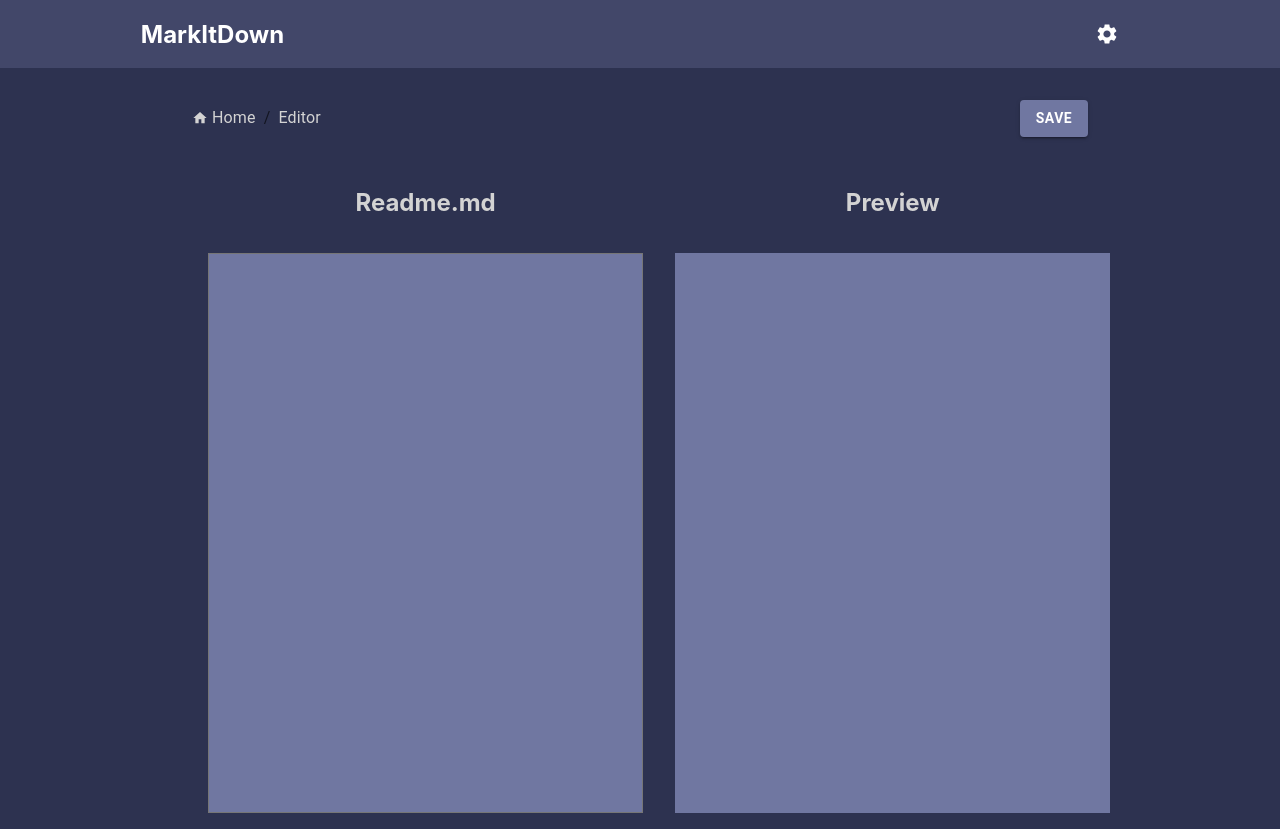
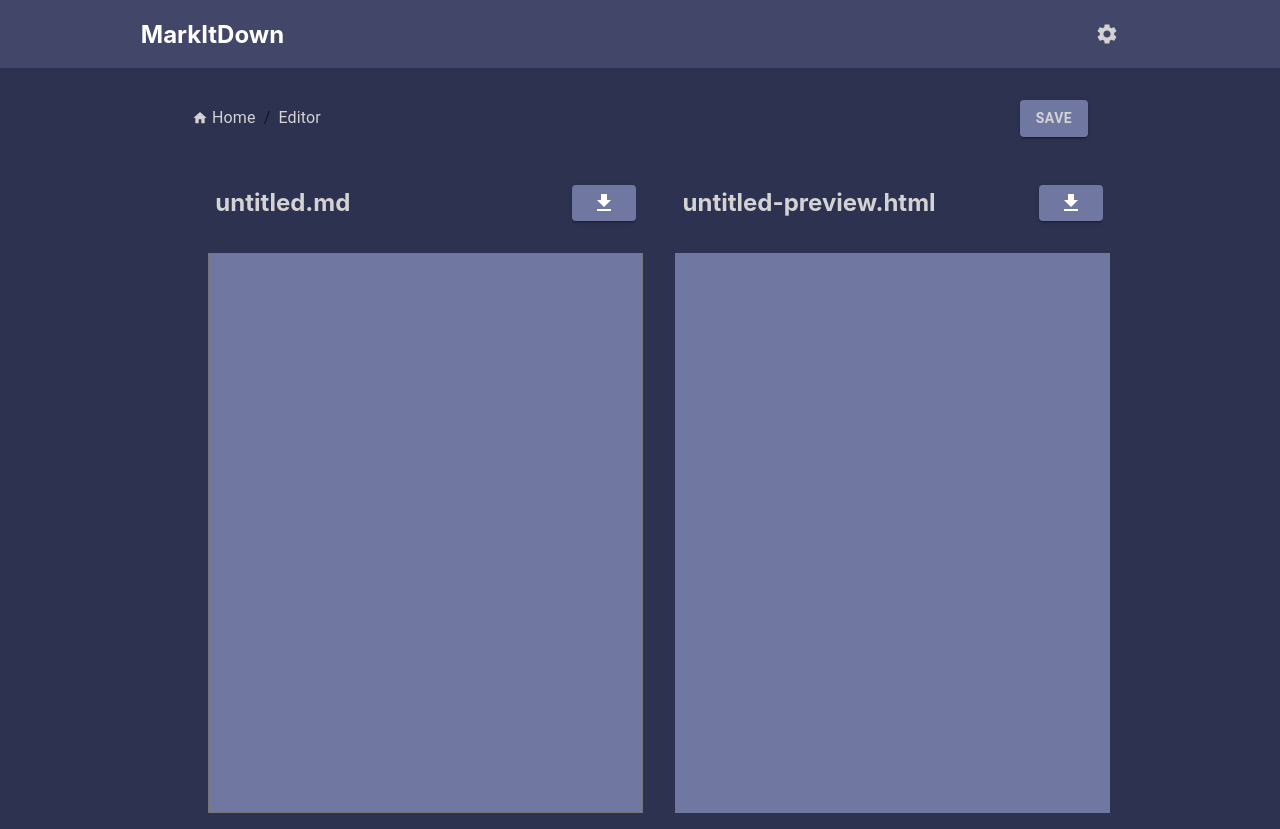
Before and after one commit to pragya-celestial-systems/mark-it-down, a React (Create React App) app: page /editor in a window 1280 px wide. Built offline with nearby package versions, Linux system fonts and the light colour scheme.

Commit message:
Utilize Components

```diff
--- a/src/App.js
+++ b/src/App.js
@@ -1,22 +1,25 @@
-import { BrowserRouter, Route, Routes } from 'react-router-dom';
-import './App.css';
-import Header from './components/Header';
-import HomePage from './pages/HomePage';
-import EditorPage from './pages/EditorPage';
-import ErrorPage from './pages/ErrorPage';
-import DocumentationPage from './pages/DocumentationPage';
+import { BrowserRouter, Route, Routes } from "react-router-dom";
+import "./App.css";
+import Header from "./components/Header";
+import HomePage from "./pages/HomePage";
+import EditorPage from "./pages/EditorPage";
+import ErrorPage from "./pages/ErrorPage";
+import DocumentationPage from "./pages/DocumentationPage";
+import { TextAreaContextProvider } from "./context/TextAreaContext";
 
 function App() {
   return (
-    <BrowserRouter>
-      <Header/>
-      <Routes>
-        <Route path='/' element={<HomePage/>} />
-        <Route path='/editor' element={<EditorPage/>} />
-        <Route path='/docs' element={<DocumentationPage/>} />
-        <Route path='*' element={<ErrorPage/>} />
-      </Routes>
-    </BrowserRouter>
+    <TextAreaContextProvider>
+      <BrowserRouter>
+        <Header />
+        <Routes>
+          <Route path="/" element={<HomePage />} />
+          <Route path="/editor" element={<EditorPage />} />
+          <Route path="/docs" element={<DocumentationPage />} />
+          <Route path="*" element={<ErrorPage />} />
+        </Routes>
+      </BrowserRouter>
+    </TextAreaContextProvider>
   );
 }
 
--- a/src/components/SettingsButton.jsx
+++ b/src/components/SettingsButton.jsx
@@ -12,7 +12,6 @@ import EditNoteIcon from "@mui/icons-material/EditNote";
 import SettingsIcon from "@mui/icons-material/Settings";
 import FileCopyIcon from "@mui/icons-material/FileCopy";
 import InfoIcon from "@mui/icons-material/Info";
-import styles from "./css/settings.button.module.css";
 
 export default function SettingsButton() {
   const [state, setState] = React.useState({
@@ -46,17 +45,20 @@ export default function SettingsButton() {
         <ListItem disablePadding>
           <ListItemButton>
             <ListItemIcon>
-              <EditNoteIcon className={styles.icon} />
+              <EditNoteIcon style={{ color: "lightgrey" }} />
             </ListItemIcon>
-            <ListItemText primary="Editor" />
+            <ListItemText style={{ color: "lightgrey" }} primary="Editor" />
           </ListItemButton>
         </ListItem>
         <ListItem disablePadding>
           <ListItemButton>
             <ListItemIcon>
-              <FileCopyIcon className={styles.icon} />
+              <FileCopyIcon style={{ color: "lightgrey" }} />
             </ListItemIcon>
-            <ListItemText primary="Saved Files" />
+            <ListItemText
+              style={{ color: "lightgrey" }}
+              primary="Saved Files"
+            />
           </ListItemButton>
         </ListItem>
       </List>
@@ -65,7 +67,10 @@ export default function SettingsButton() {
         <ListItem disablePadding>
           <ListItemButton>
             <ListItemIcon>
-              <InfoIcon className={styles.icon} />
+              <InfoIcon
+                style={{ color: "lightgrey" }}
+                style={{ color: "lightgrey" }}
+              />
             </ListItemIcon>
             <ListItemText primary="Documentation & Help" />
           </ListItemButton>
@@ -81,7 +86,7 @@ export default function SettingsButton() {
           onClick={toggleDrawer("right", true)}
           style={{ color: "white" }}
         >
-          <SettingsIcon />
+          <SettingsIcon style={{ color: "lightgrey" }} />
         </Button>
         <Drawer
           anchor="right"
--- /dev/null
+++ b/src/components/TextAreaField.jsx
@@ -0,0 +1,42 @@
+import React, { useRef } from "react";
+import styles from "./css/textarea.field.module.css";
+import { Button } from "@mui/material";
+import DownloadIcon from "@mui/icons-material/Download";
+import { useTextAreaContext } from "../context/TextAreaContext";
+import Markdown from "react-markdown";
+
+function TextAreaField({ isEditable, title, onClick }) {
+  const fileTitle = `untitled${isEditable ? ".md" : "-preview.html"}`;
+  const codeAreaRef = useRef();
+  const { value, setValue } = useTextAreaContext();
+
+  return (
+    <div id={styles.textAreaContainer}>
+      <div className={styles.box}>
+        <h2>{title ? title : fileTitle}</h2>
+        <Button
+          style={{ background: "#7077a1" }}
+          onClick={() => onClick(isEditable)}
+          variant="contained"
+          type="button"
+        >
+          <DownloadIcon />
+        </Button>
+      </div>
+      {isEditable ? (
+        <textarea
+          ref={codeAreaRef}
+          value={value}
+          onChange={(e) => setValue(e.target.value)}
+          id={styles.codeArea}
+        ></textarea>
+      ) : (
+        <div id={styles.previewArea}>
+          <Markdown>{value}</Markdown>
+        </div>
+      )}
+    </div>
+  );
+}
+
+export default TextAreaField;
--- a/src/components/css/settings.button.module.css
+++ /dev/null
@@ -1,3 +0,0 @@
-.icon {
-  color: lightgrey;
-}
--- /dev/null
+++ b/src/components/css/textarea.field.module.css
@@ -0,0 +1,34 @@
+.box {
+  display: flex;
+  align-items: center;
+  justify-content: space-between;
+  width: 90%;
+  overflow: hidden;
+}
+
+#codeArea,
+#previewArea {
+  margin: 1rem;
+  height: 70vh;
+  width: 34vw;
+  overflow: scroll;
+  background: #7077a1;
+  padding: 1rem;
+  font-size: 1rem;
+}
+
+textarea {
+  resize: none;
+  color: lightgrey;
+}
+
+#codeArea:focus {
+  outline: none;
+}
+
+#textAreaContainer {
+  display: flex;
+  align-items: center;
+  justify-content: center;
+  flex-direction: column;
+}
--- /dev/null
+++ b/src/context/TextAreaContext.jsx
@@ -0,0 +1,17 @@
+import React, { createContext, useContext, useState } from "react";
+
+const textAreaContext = createContext();
+
+export function TextAreaContextProvider({ children }) {
+  const [value, setValue] = useState("");
+
+  return (
+    <textAreaContext.Provider value={{ value, setValue }}>
+      {children}
+    </textAreaContext.Provider>
+  );
+}
+
+export function useTextAreaContext() {
+  return useContext(textAreaContext);
+}
--- a/src/pages/EditorPage.jsx
+++ b/src/pages/EditorPage.jsx
@@ -2,15 +2,11 @@ import React, { useEffect, useRef, useState } from "react";
 import MUIBreadCrumbs from "../components/MUIBreadCrumbs";
 import styles from "./css/editor.module.css";
 import { Button } from "@mui/material";
-import Markdown from "react-markdown";
+import TextAreaField from "../components/TextAreaField";
+import { useTextAreaContext } from "../context/TextAreaContext";
 
 function EditorPage() {
-  const codeAreaRef = useRef(null);
-  const [value, setValue] = useState("");
-
-  useEffect(() => {
-    codeAreaRef.current.focus();
-  }, []);
+  const { value, setValue } = useTextAreaContext();
 
   function handleSaveFile() {
     if (!value) {
@@ -31,12 +27,21 @@ function EditorPage() {
     setValue("");
   }
 
+  function handleDownloadFile(isEditable) {
+    if (isEditable) {
+      console.log("save as readme.md");
+    } else {
+      console.log("save as index.html");
+    }
+  }
+
   return (
     <>
       <div id={styles.topContainer}>
         <MUIBreadCrumbs page="Editor" />
         <Button
           onClick={handleSaveFile}
+          style={{ background: "#7077a1" }}
           variant="contained"
           id={styles.saveButton}
         >
@@ -44,22 +49,8 @@ function EditorPage() {
         </Button>
       </div>
       <main id={styles.mainContainer}>
-        <div id={styles.leftContainer}>
-          <h2>Readme.md</h2>
-          <textarea
-            ref={codeAreaRef}
-            value={value}
-            onChange={(e) => setValue(e.target.value)}
-            name="code-area"
-            id={styles.codeArea}
-          ></textarea>
-        </div>
-        <div id={styles.rightContainer}>
-          <h2>Preview</h2>
-          <div name="preview-area" id={styles.previewArea}>
-            <Markdown>{value}</Markdown>
-          </div>
-        </div>
+        <TextAreaField onClick={handleDownloadFile} isEditable={true} />
+        <TextAreaField onClick={handleDownloadFile} isEditable={false} />
       </main>
     </>
   );
--- a/src/pages/css/editor.module.css
+++ b/src/pages/css/editor.module.css
@@ -8,6 +8,8 @@
 }
 
 #saveButton {
+  /* background-color: #F6B17A; */
+  color: lightgray;
   background-color: #7077a1;
   font-weight: 600;
 }
@@ -20,31 +22,3 @@
   margin: auto;
   margin-top: 2rem;
 }
-
-#codeArea,
-#previewArea {
-  margin: 1rem;
-  height: 70vh;
-  width: 34vw;
-  background: #7077a1;
-  padding: 1rem;
-  font-size: 1.1rem;
-}
-
-textarea {
-  resize: none;
-  color: lightgrey;
-}
-
-#codeArea:focus,
-#previewArea:focus {
-  outline: none;
-}
-
-#leftContainer,
-#rightContainer {
-  display: flex;
-  align-items: center;
-  justify-content: center;
-  flex-direction: column;
-}
```
